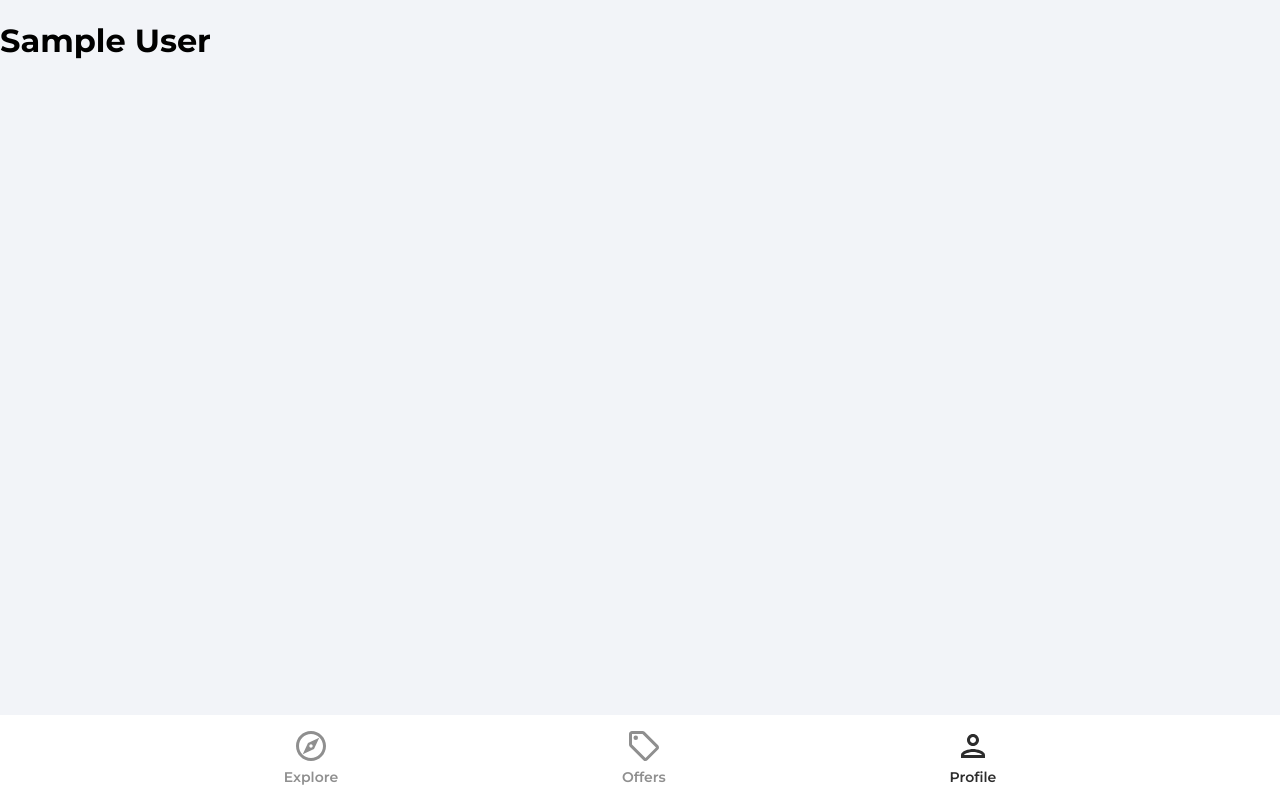
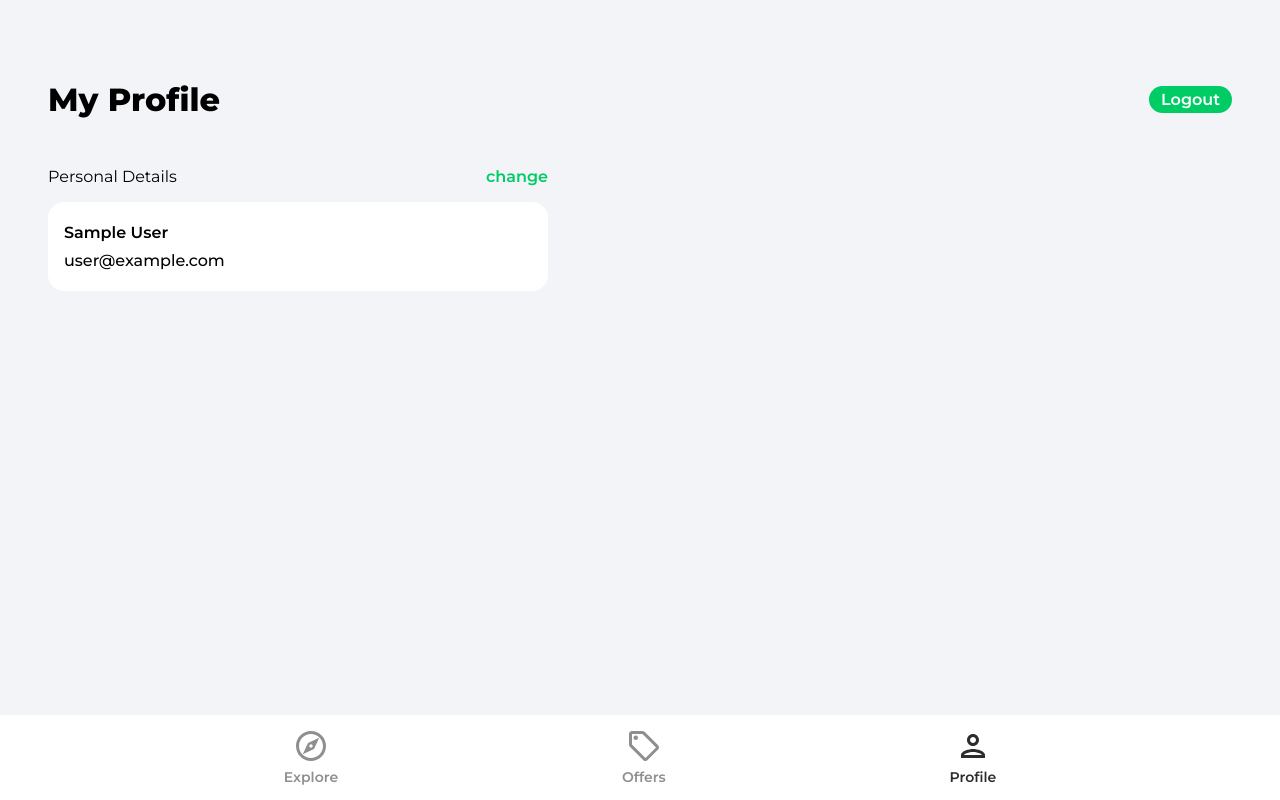
Before and after one commit to GUchechi/Estate-Square, a React (Create React App) app: page /profile in a window 1280 px wide. Built offline with nearby package versions, Linux system fonts and the light colour scheme; no server answers; sample sign-in values are in the browser's storage.

Commit message:
added Protected routes

```diff
--- a/src/App.js
+++ b/src/App.js
@@ -2,6 +2,7 @@
 import { ToastContainer } from "react-toastify";
 import "react-toastify/dist/ReactToastify.css";
 import Navbar from "./components/Navbar";
+import PrivateRoute from "./components/PrivateRoute";
 import Explore from "./pages/Explore";
 import ForgotPassword from "./pages/ForgotPassword";
 import Offers from "./pages/Offers";
@@ -15,7 +16,9 @@
         <Routes>
           <Route index path="/" element={<Explore />} />
           <Route path="/offers" element={<Offers />} />
-          <Route path="/profile" element={<Profile />} />
+          <Route path="/profile" element={<PrivateRoute />}>
+            <Route path="/profile" element={<Profile />} />
+          </Route>
           <Route path="/sign-in" element={<SignIn />} />
           <Route path="/sign-up" element={<SignUp />} />
           <Route path="/forgot-password" element={<ForgotPassword />} />
--- /dev/null
+++ b/src/components/PrivateRoute.jsx
@@ -0,0 +1,16 @@
+import React from "react";
+import { Navigate, Outlet } from "react-router-dom";
+import useAuthStatus from "../hooks/useAuthStatus";
+import Spinner from "./Spinner";
+
+const PrivateRoute = () => {
+  const { loggedIn, loading } = useAuthStatus();
+
+  if (loading) {
+    return <Spinner />;
+  }
+
+  return loggedIn ? <Outlet /> : <Navigate to="/sign-in" />;
+};
+
+export default PrivateRoute;
--- /dev/null
+++ b/src/components/Spinner.jsx
@@ -0,0 +1,9 @@
+function Spinner() {
+    return (
+      <div className='loadingSpinnerContainer'>
+        <div className='loadingSpinner'></div>
+      </div>
+    )
+  }
+
+  export default Spinner
--- /dev/null
+++ b/src/hooks/useAuthStatus.js
@@ -0,0 +1,27 @@
+import { useEffect, useState, useRef } from "react";
+import { getAuth, onAuthStateChanged } from "firebase/auth";
+
+const useAuthStatus = () => {
+  const [loggedIn, setLoggedIn] = useState(false);
+  const [loading, setLoading] = useState(true);
+  const isMounted = useRef(true);
+
+  useEffect(() => {
+    if (isMounted) {
+      const auth = getAuth();
+      onAuthStateChanged(auth, (user) => {
+        if (user) {
+          setLoggedIn(true);
+        }
+        setLoading(false);
+      });
+    }
+    return () => {
+      isMounted.current = false;
+    };
+  }, [isMounted]);
+
+  return { loggedIn, loading };
+};
+
+export default useAuthStatus;
--- a/src/pages/Profile.jsx
+++ b/src/pages/Profile.jsx
@@ -1,16 +1,98 @@
 import React, { useState } from "react";
-import { getAuth } from "firebase/auth";
-import { useEffect } from "react";
+import { getAuth, updateProfile } from "firebase/auth";
+import { useNavigate, Link } from "react-router-dom";
+import { db } from "../firebase.config";
+import { updateDoc, doc } from "firebase/firestore";
+import { toast } from "react-toastify";
 
 const Profile = () => {
-  const [user, setUser] = useState(null);
+  const auth = getAuth();
+  const [changeDetails, setChangeDetails] = useState(false);
+  const [formData, setFormData] = useState({
+    name: auth.currentUser.displayName,
+    email: auth.currentUser.email,
+  });
 
-  const auth = getAuth();
-  useEffect(() => {
-    setUser(auth.currentUser);
-  }, []);
+  const { name, email } = formData;
 
-  return user ? <h1>{user.displayName}</h1> : "Not Logged in";
+  const navigate = useNavigate();
+
+  const onLogout = () => {
+    auth.signOut();
+    navigate("/");
+  };
+
+  const onSubmit = async () => {
+    try {
+      if (auth.currentUser.displayName !== name) {
+        // Update display name in fb
+        await updateProfile(auth.currentUser, {
+          displayName: name,
+        });
+
+        // Update in firestore
+        const userRef = doc(db, "users", auth.currentUser.uid);
+        await updateDoc(userRef, {
+          name,
+        });
+      }
+    } catch (error) {
+      console.log(error);
+      toast.error("Could not update profile details");
+    }
+  };
+
+  const onChange = (e) => {
+    setFormData((prevState) => ({
+      ...prevState,
+      [e.target.id]: e.target.value,
+    }));
+  };
+
+  return (
+    <div className="profile">
+      <header className="profileHeader">
+        <p className="pageHeader">My Profile</p>
+        <button className="logOut" type="button" onClick={onLogout}>
+          Logout
+        </button>
+      </header>
+      <main>
+        <div className="profileDetailsHeader">
+          <p className="profileDetailsText">Personal Details</p>
+          <p
+            className="changePersonalDetails"
+            onClick={() => {
+              changeDetails && onSubmit();
+              setChangeDetails((prevState) => !prevState);
+            }}
+          >
+            {changeDetails ? "done" : "change"}
+          </p>
+        </div>
+        <div className="profileCard">
+          <form>
+            <input
+              type="text"
+              id="name"
+              value={name}
+              className={!changeDetails ? "profileName" : "profileNameActive"}
+              disabled={!changeDetails}
+              onChange={onChange}
+            />
+            <input
+              type="email"
+              id="email"
+              className={!changeDetails ? "profileEmail" : "profileEmailActive"}
+              disabled={!changeDetails}
+              value={email}
+              onChange={onChange}
+            />
+          </form>
+        </div>
+      </main>
+    </div>
+  );
 };
 
 export default Profile;
--- a/src/pages/SignUp.jsx
+++ b/src/pages/SignUp.jsx
@@ -50,7 +50,7 @@
       delete formDataCopy.password;
       formDataCopy.timestamp = serverTimestamp();
 
-      await setDoc(doc(db, "users", user.id), formDataCopy);
+      await setDoc(doc(db, "users", user.uid), formDataCopy);
 
       navigate("/");
     } catch (error) {
```
